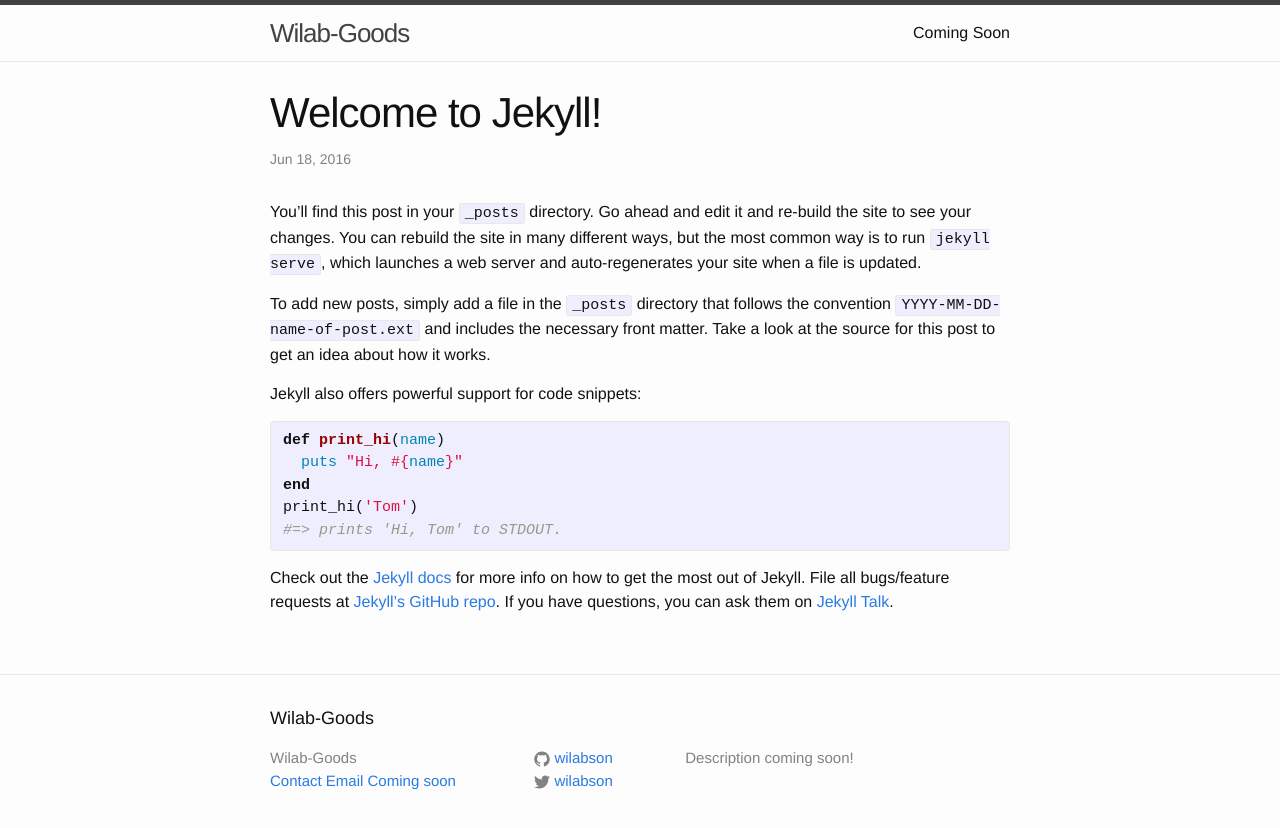
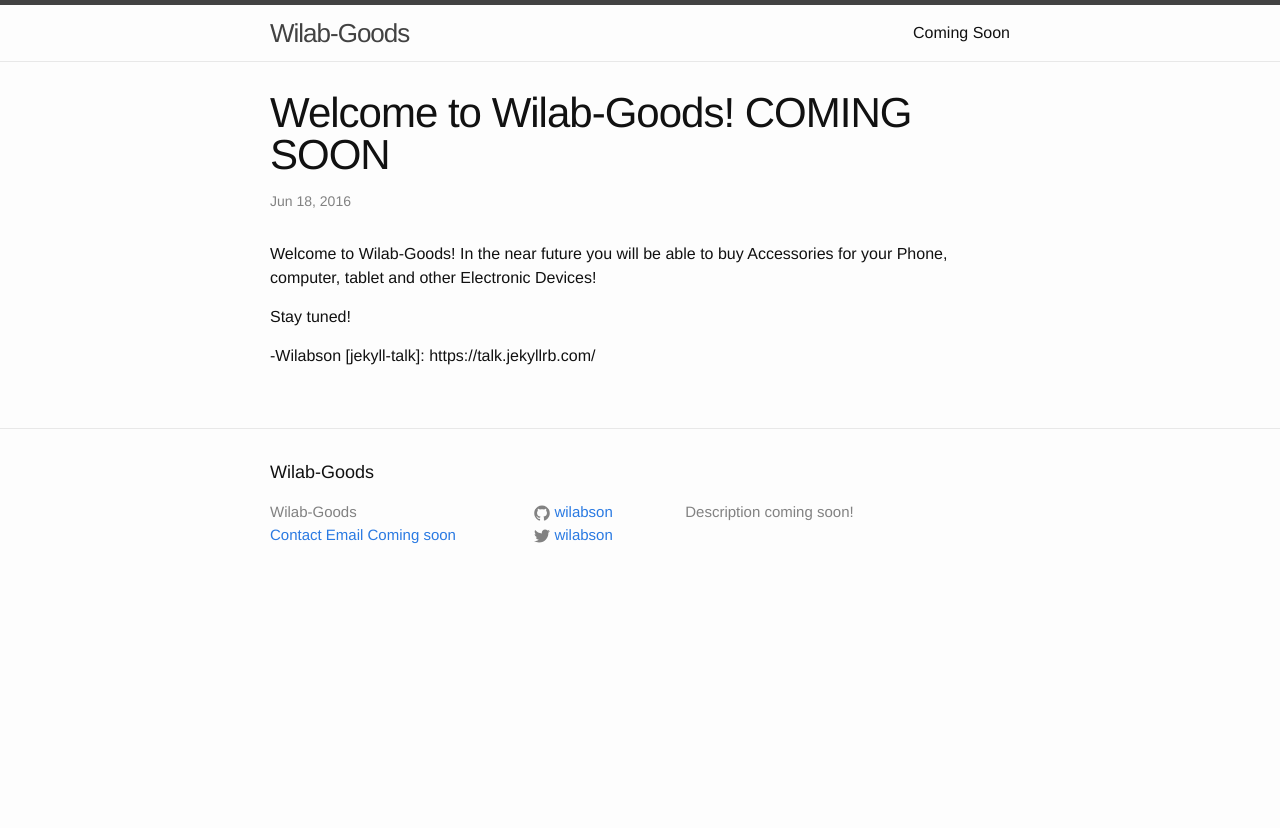
Before and after one commit to wilabson/wilabson.github.io, a Jekyll site: the page built from _posts/2016-06-18-welcome-to-jekyll.markdown, in a window 1280 px wide. Shown: the top 828 px of the page. Built offline with Jekyll 4.4.1, drawn with Linux system fonts in a browser that asks for light colours.

Commit message:
Update 2016-06-18-welcome-to-jekyll.markdown

```diff
--- a/_posts/2016-06-18-welcome-to-jekyll.markdown
+++ b/_posts/2016-06-18-welcome-to-jekyll.markdown
@@ -1,25 +1,12 @@
 ---
 layout: post
-title:  "Welcome to Jekyll!"
+title:  "Welcome to Wilab-Goods! COMING SOON"
 date:   2016-06-18 09:27:55 -0400
 categories: jekyll update
 ---
-You’ll find this post in your `_posts` directory. Go ahead and edit it and re-build the site to see your changes. You can rebuild the site in many different ways, but the most common way is to run `jekyll serve`, which launches a web server and auto-regenerates your site when a file is updated.
+Welcome to Wilab-Goods! In the near future you will be able to buy Accessories for your Phone, computer, tablet and other Electronic Devices!
 
-To add new posts, simply add a file in the `_posts` directory that follows the convention `YYYY-MM-DD-name-of-post.ext` and includes the necessary front matter. Take a look at the source for this post to get an idea about how it works.
+Stay tuned!
 
-Jekyll also offers powerful support for code snippets:
-
-{% highlight ruby %}
-def print_hi(name)
-  puts "Hi, #{name}"
-end
-print_hi('Tom')
-#=> prints 'Hi, Tom' to STDOUT.
-{% endhighlight %}
-
-Check out the [Jekyll docs][jekyll-docs] for more info on how to get the most out of Jekyll. File all bugs/feature requests at [Jekyll’s GitHub repo][jekyll-gh]. If you have questions, you can ask them on [Jekyll Talk][jekyll-talk].
-
-[jekyll-docs]: http://jekyllrb.com/docs/home
-[jekyll-gh]:   https://github.com/jekyll/jekyll
+-Wilabson
 [jekyll-talk]: https://talk.jekyllrb.com/
```
